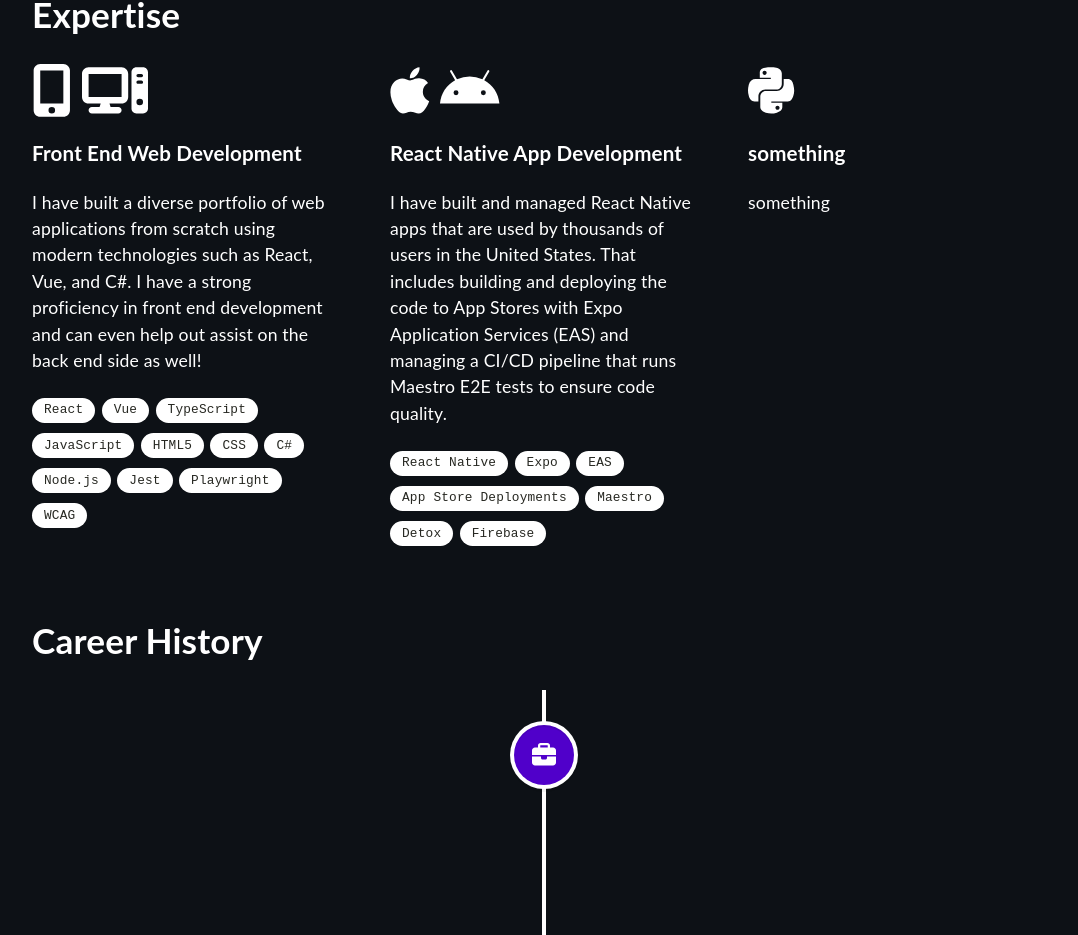
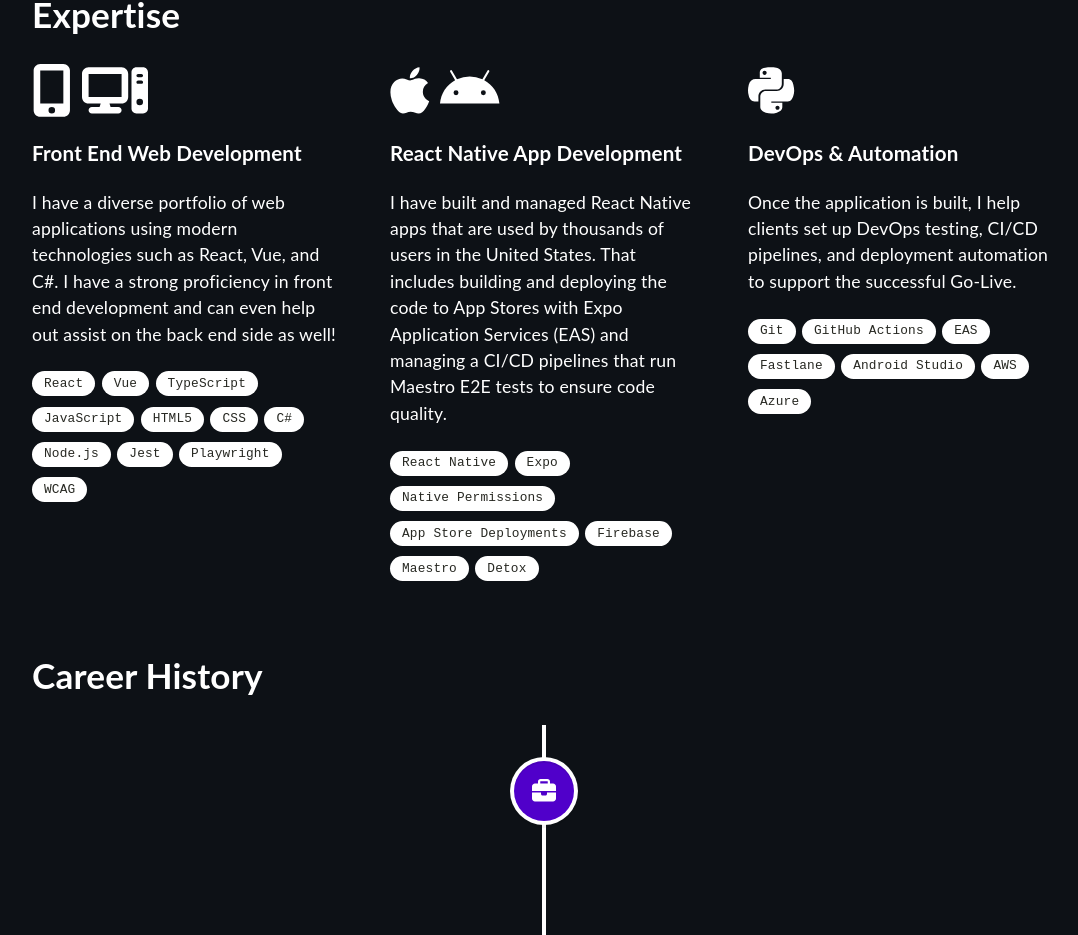
Before and after one commit to briazzi64/briazzi64.github.io, a React (Create React App) app: page / in a window 1280 px wide. Shown: the part 884-1819 px from the top of the page, without its empty margins (96-1174 px from the left). Built offline with nearby package versions, Linux system fonts and the light colour scheme.

Commit message:
adds final skill

```diff
--- a/src/components/Expertise.tsx
+++ b/src/components/Expertise.tsx
@@ -6,7 +6,11 @@ import {
   faApple,
   faPython,
 } from "@fortawesome/free-brands-svg-icons";
-import { frontendLabels, reactNativeLabels } from "../constants/expertise";
+import {
+  devOpsLabels,
+  frontendLabels,
+  reactNativeLabels,
+} from "../constants/expertise";
 import "../assets/styles/Expertise.scss";
 
 export default function Expertise() {
@@ -18,7 +22,7 @@ export default function Expertise() {
           <ExpertiseSkill
             icons={[faMobileAlt, faComputer]}
             title="Front End Web Development"
-            description="I have built a diverse portfolio of web applications from scratch
+            description="I have a diverse portfolio of web applications
               using modern technologies such as React, Vue, and C#. I have a
               strong proficiency in front end development and can even help out
               assist on the back end side as well!"
@@ -30,15 +34,15 @@ export default function Expertise() {
             description="I have built and managed React Native apps that are used by
               thousands of users in the United States. That includes building
               and deploying the code to App Stores with Expo Application
-              Services (EAS) and managing a CI/CD pipeline that runs Maestro E2E
+              Services (EAS) and managing a CI/CD pipelines that run Maestro E2E
               tests to ensure code quality."
             labels={reactNativeLabels}
           />
           <ExpertiseSkill
             icons={[faPython]}
-            title="something"
-            description="something"
-            labels={[]}
+            title="DevOps & Automation"
+            description="Once the application is built, I help clients set up DevOps testing, CI/CD pipelines, and deployment automation to support the successful Go-Live."
+            labels={devOpsLabels}
           />
         </div>
       </div>
--- a/src/constants/expertise.ts
+++ b/src/constants/expertise.ts
@@ -15,9 +15,19 @@ export const frontendLabels = [
 export const reactNativeLabels = [
   "React Native",
   "Expo",
-  "EAS",
+  "Native Permissions",
   "App Store Deployments",
+  "Firebase",
   "Maestro",
   "Detox",
-  "Firebase",
 ];
+
+export const devOpsLabels = [
+  "Git",
+  "GitHub Actions",
+  "EAS",
+  "Fastlane",
+  "Android Studio",
+  "AWS",
+  "Azure",
+];
```
